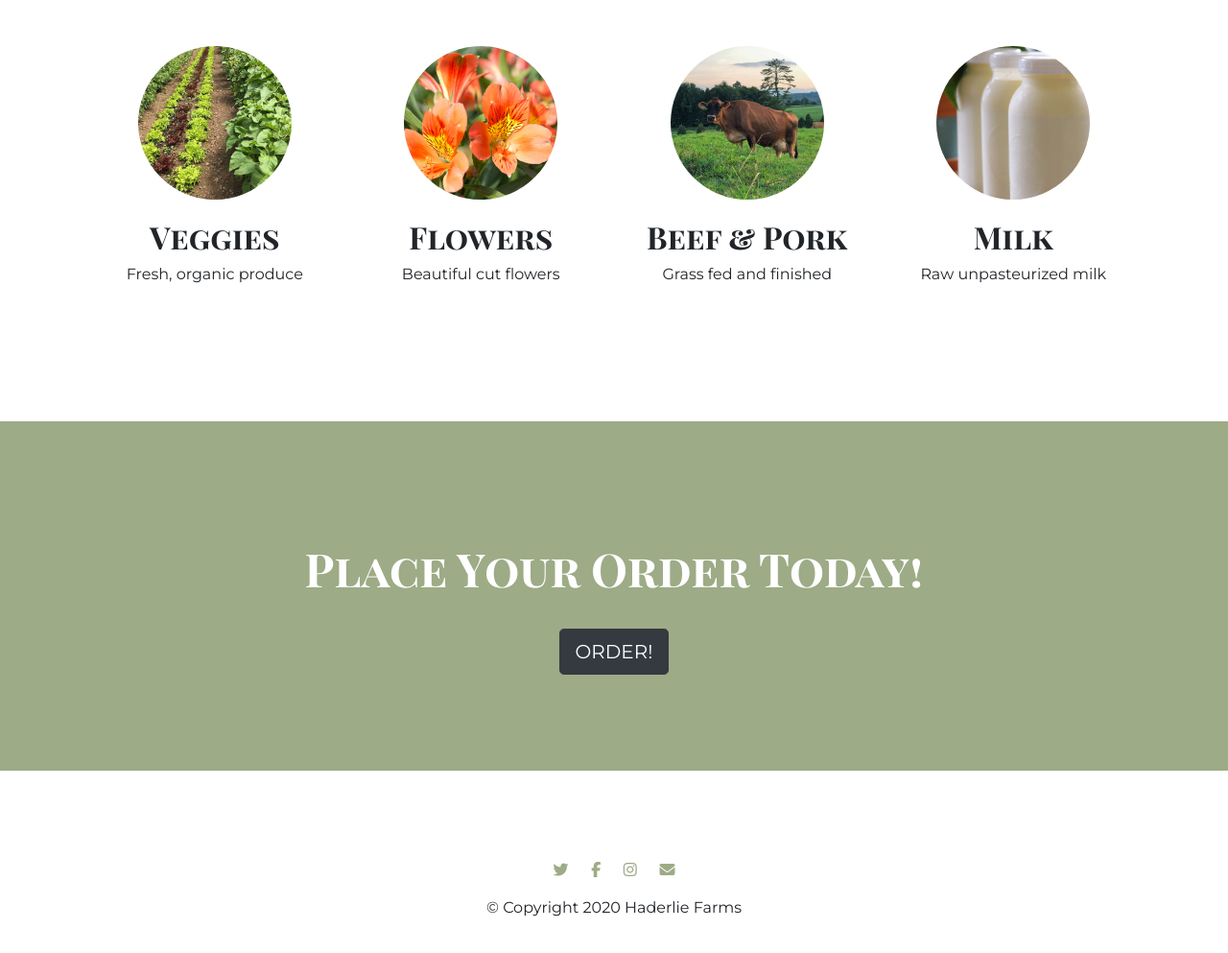
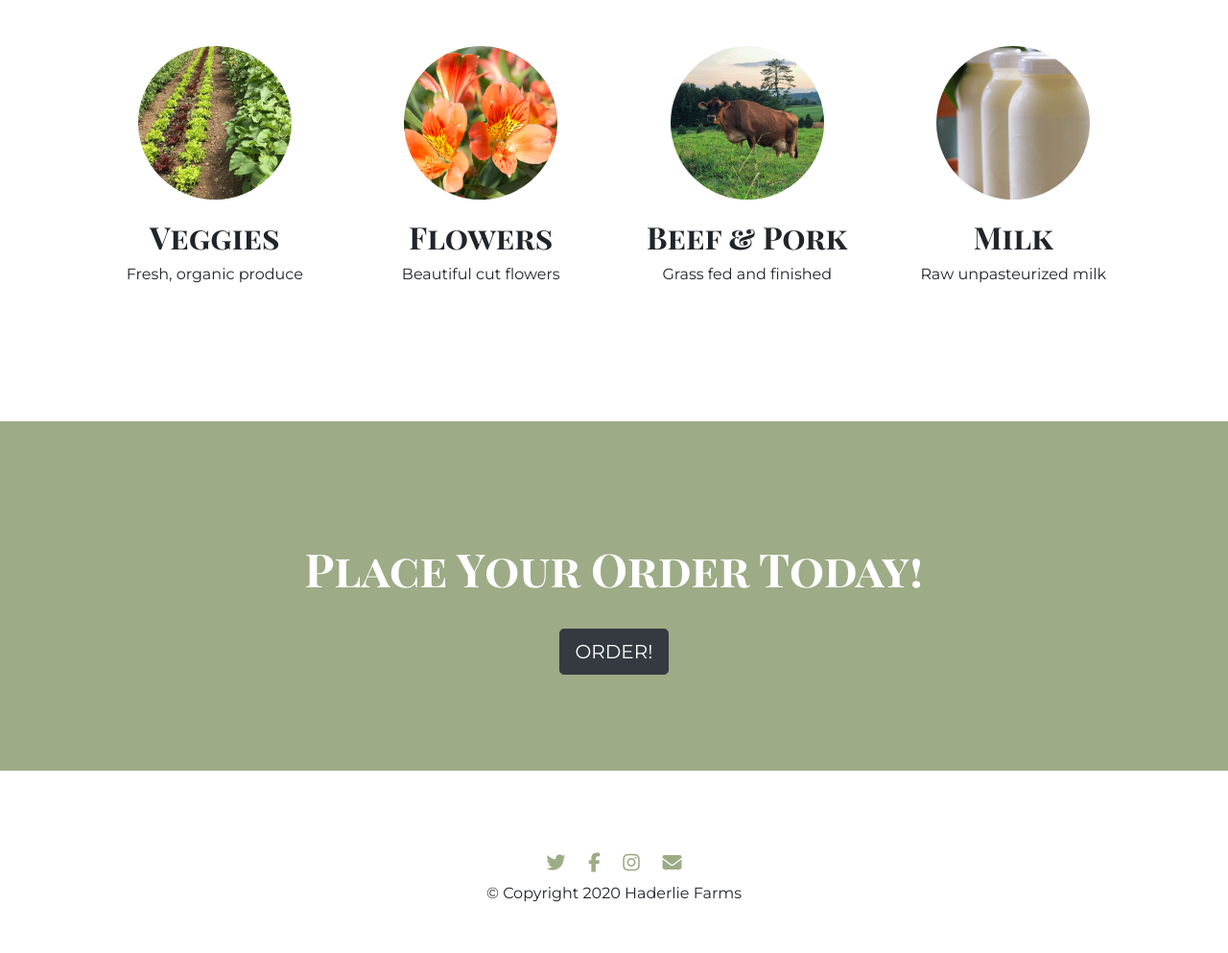
Before and after one commit to kylehaderlie/Haderlie-Farms, a plain HTML site: page index.html in a window 1280 px wide. Shown: the part 947-1940 px from the top of the page at 96% size. Drawn offline with nearby package versions, Linux system fonts and the light colour scheme.

Commit message:
made social media icons larger fa-lg

```diff
--- a/index.html
+++ b/index.html
@@ -28,7 +28,7 @@
 
     <div class="container-fluid">
       <!-- Nav Bar -->
-      <nav class="navbar navbar-expand-lg navbar-dark">
+      <nav class="navbar navbar-expand-lg navbar-dark ">
         <a class="navbar-brand" href="index.html">Haderlie Farms</a>
         <button class="navbar-toggler" type="button" data-toggle="collapse" data-target="#menu" aria-controls="navbarTogglerDemo02" aria-expanded="false" aria-label="Toggle navigation">
           <span class="navbar-toggler-icon"></span>
@@ -95,10 +95,10 @@
 
 
   <footer id="footer">
-    <a href="https://twitter.com/wyofarm?lang=en&scrlybrkr=e82996ca"> <i class="fab fa-twitter footer-icon"></i></a>
-    <a href="https://www.facebook.com/haderliefarms/?scrlybrkr=67d81bd8"> <i class="fab fa-facebook-f footer-icon"></i></a>
-    <a href="https://www.instagram.com/explore/locations/241327416/haderlie-farms/?scrlybrkr=3b380d9b"> <i class="fab fa-instagram footer-icon"></i></a>
-    <a href="hf@silverstar.com"> <i class="fas fa-envelope footer-icon"></i></a>
+    <a href="https://twitter.com/wyofarm?lang=en&scrlybrkr=e82996ca"> <i class="fab fa-twitter footer-icon fa-lg"></i></a>
+    <a href="https://www.facebook.com/haderliefarms/?scrlybrkr=67d81bd8"> <i class="fab fa-facebook-f footer-icon fa-lg"></i></a>
+    <a href="https://www.instagram.com/explore/locations/241327416/haderlie-farms/?scrlybrkr=3b380d9b"> <i class="fab fa-instagram footer-icon fa-lg"></i></a>
+    <a href="hf@silverstar.com"> <i class="fas fa-envelope footer-icon fa-lg"></i></a>
     <p>© Copyright 2020 Haderlie Farms</p>
 
   </footer>
```
